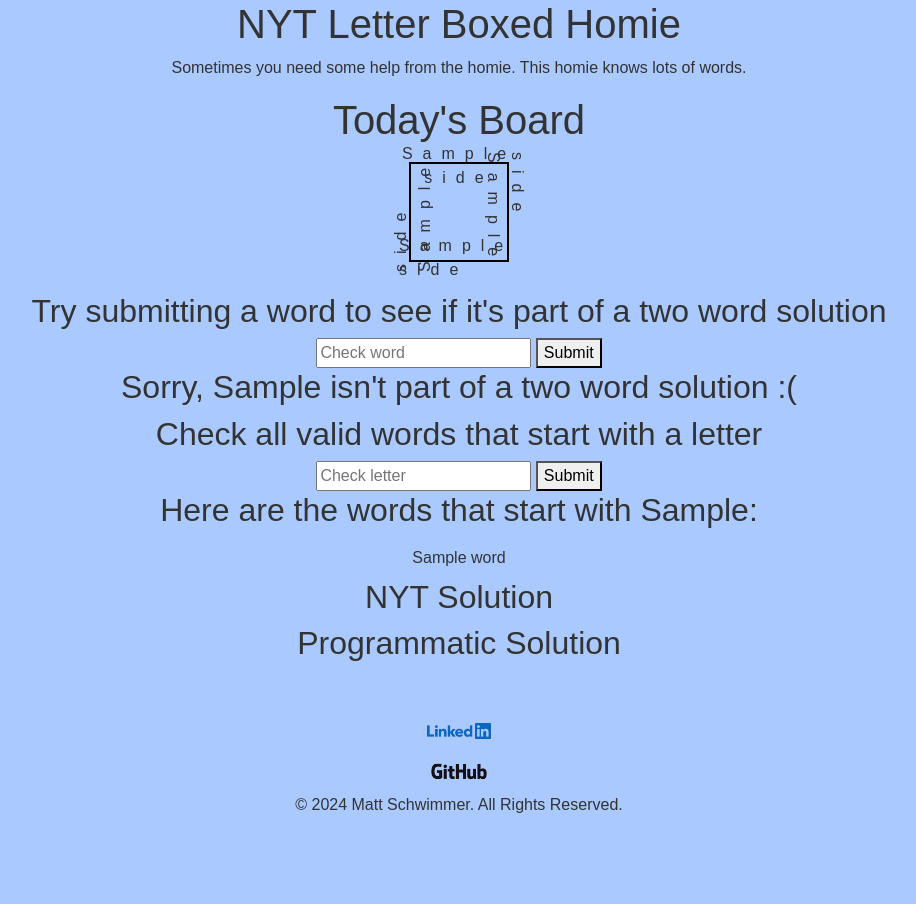
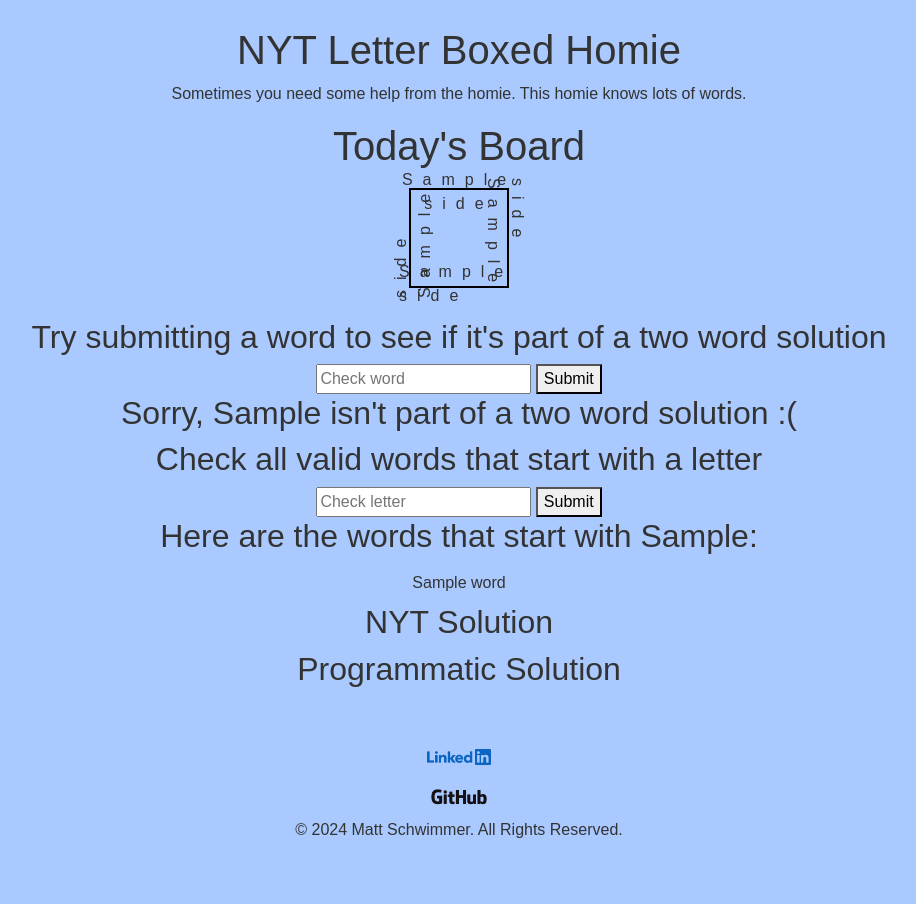
Before and after one commit to mschwimmer/letterboxed, a Flask app: template templates/index.html in a window 1280 px wide. Shown: the whole page, without its empty margins (181-1097 px from the left). Before the commit the page ends 813 px from the top, so only its background shows below. Run offline with Flask 3, Linux system fonts and the light colour scheme; the template is opened without the code that fills it: most values are stand-ins (such as "Sample title", 1, 10 or a date in 2020); parts of the project's set-up code (start-up, migrations or seed data) failed here and were passed over.

Commit message:
Added padding for mobile

```diff
--- a/static/style.css
+++ b/static/style.css
@@ -4,7 +4,7 @@
     color: #333; /* Dark gray for text for contrast */
     font-family: Arial, sans-serif;
     margin: 0;
-    padding: 0;
+    padding: 2%;
     display: flex;
     flex-direction: column;
     justify-content: center;
```
Also changed, not shown: templates/index.html (+7 -3 lines).
